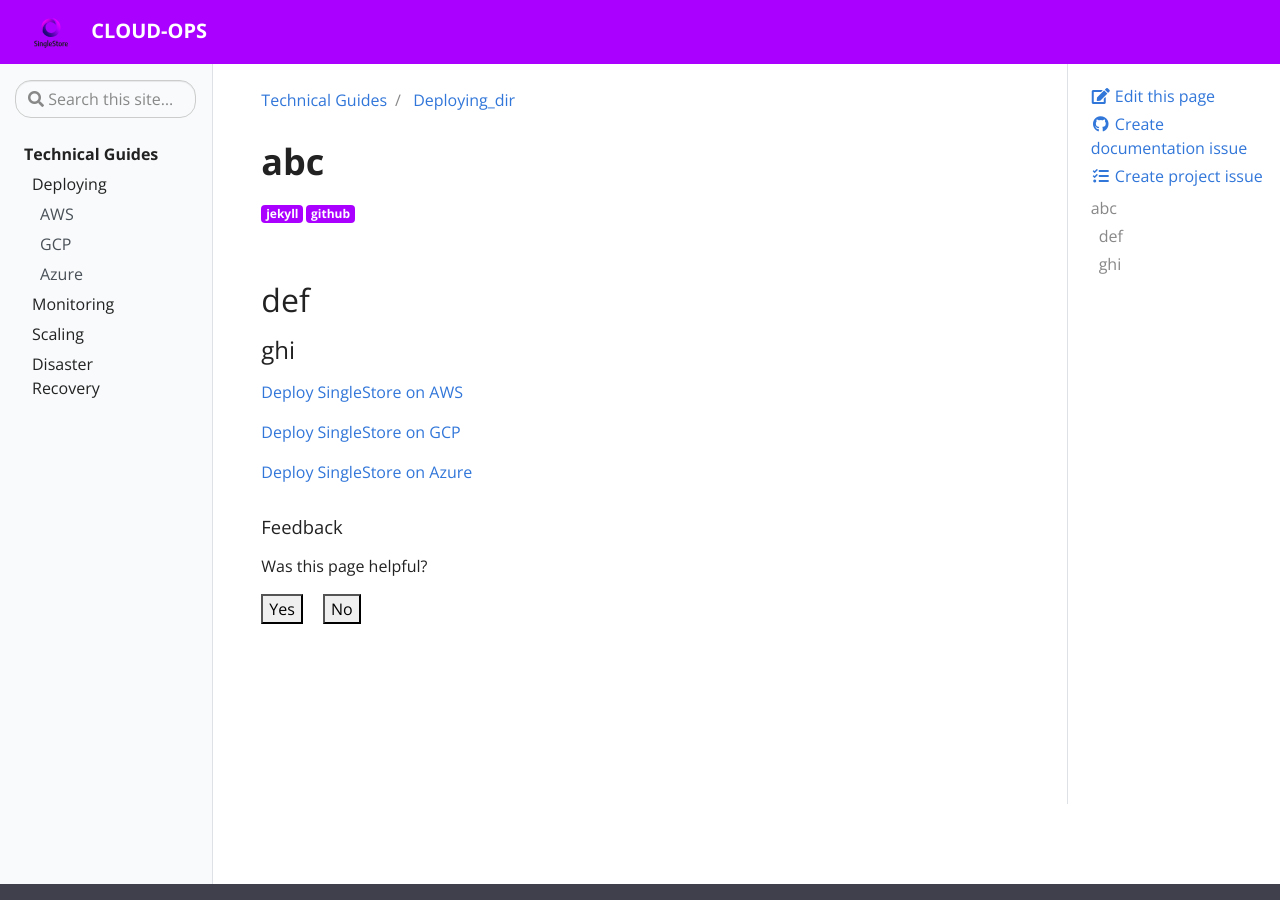
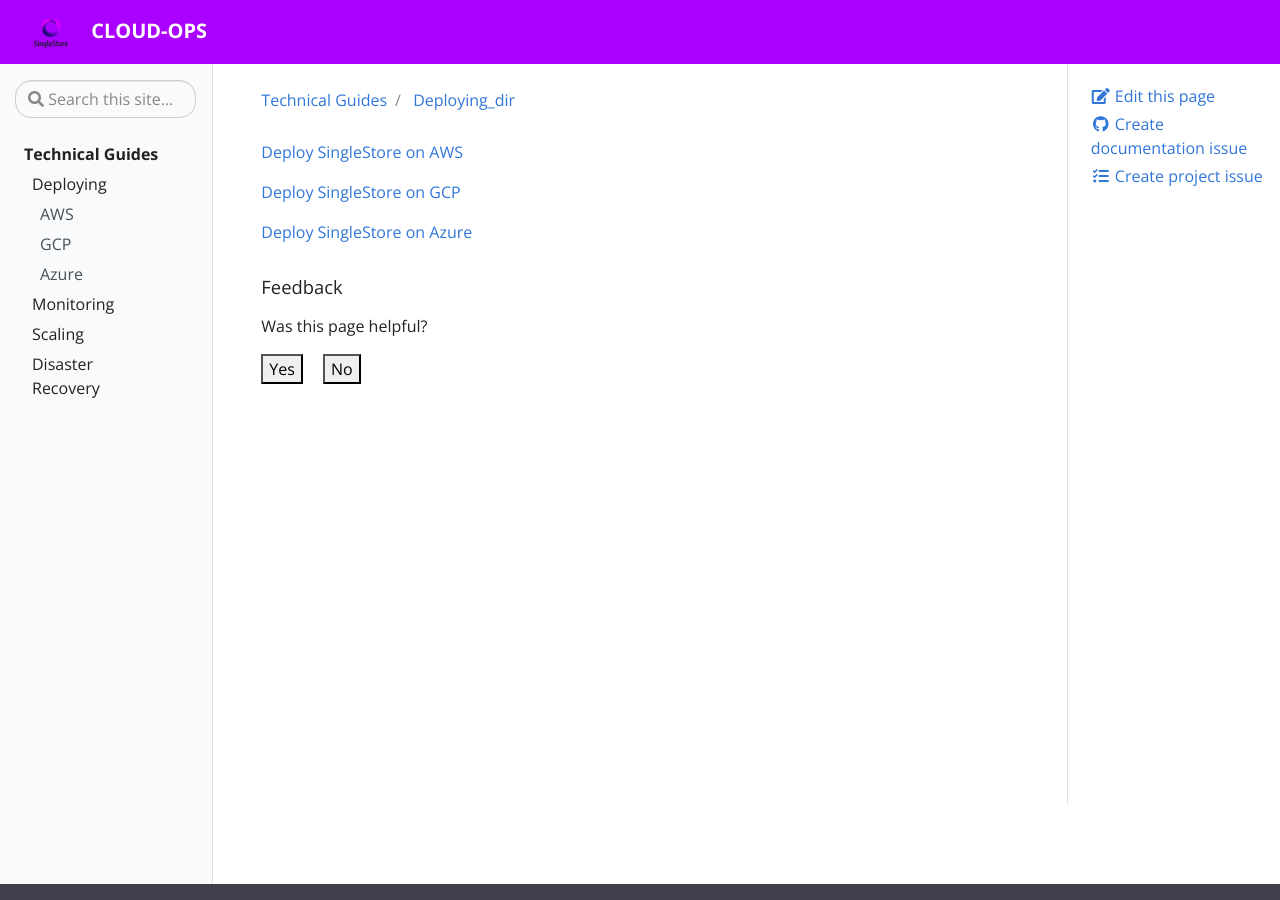
Before and after one commit to sdb-cloud-ops/cloud-ops, a Jekyll site: the page built from _docs/Deploying_dir/deploying_home.md, in a window 1280 px wide and 900 px high. Built offline with Jekyll 4.4.1, drawn with Linux system fonts in a browser that asks for light colours.

Commit message:
Update deploying_home.md

```diff
--- a/_docs/Deploying_dir/deploying_home.md
+++ b/_docs/Deploying_dir/deploying_home.md
@@ -6,9 +6,6 @@ tags:
 description: Getting started 1
 ---
 
-# abc
-## def
-### ghi
 
 [Deploy SingleStore on AWS](AWS/deploying)
 
```
